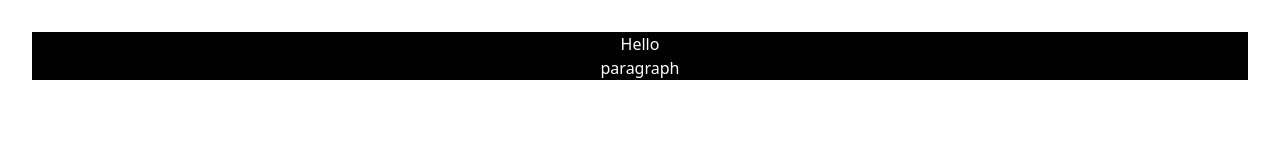
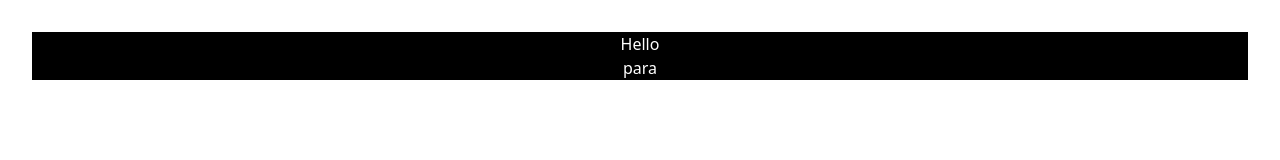
Before and after one commit to Rajat9900/FlashLingua1, a React (Vite) app: page / in a window 1280 px wide. Shown: the top 160 px of the page. Built offline with nearby package versions, Linux system fonts and the light colour scheme.

Commit message:
first commit

```diff
--- a/src/App.jsx
+++ b/src/App.jsx
@@ -10,7 +10,8 @@ function App() {
       <div className=' bg-black text-white'>
         Hello
         <p>
-          paragraph
+          para
+
         </p>
        </div>
     </>
```
